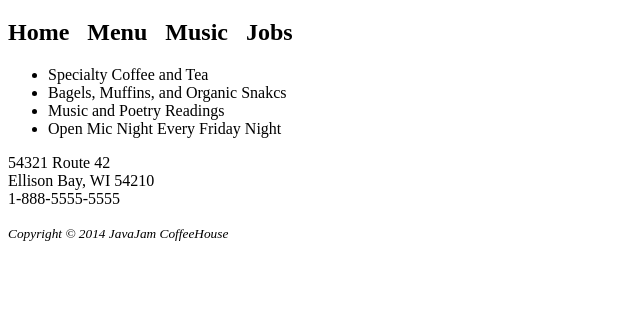
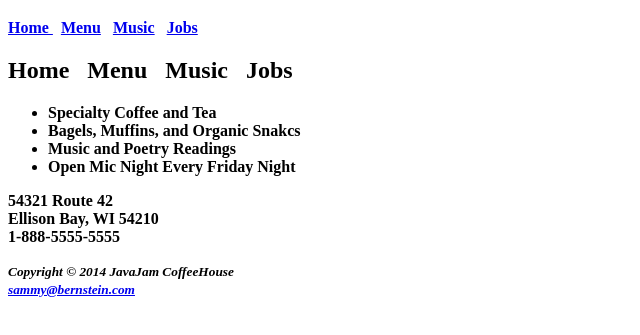
Before and after one commit to mrhalfpipe33/javajam-mrhalfpipe33, a plain HTML site: page index.html in a window 1280 px wide. Shown: the part 61-396 px from the top of the page, without its empty margins (0-640 px from the left). Drawn offline with Linux system fonts and the light colour scheme.

Commit message:
feat: Add hypder links for navigating between pages

```diff
--- a/index.html
+++ b/index.html
@@ -11,7 +11,10 @@
    </header>
 
    <nav>
-      <!-- your site navigation here -->
+     <b><a href="index.html">Home <a/>&nbsp;
+        <a href="menu.html">Menu</a> &nbsp;
+        <a href="music.html">Music</a> &nbsp;
+        <a href="jobs.html">Jobs</a>
    </nav>
 
   <div>
@@ -27,7 +30,12 @@
         Ellison Bay, WI 54210 <br>
         1-888-5555-5555 <p>
   <footer>
-      <small><i>Copyright &copy; 2014 JavaJam CoffeeHouse</i></small>
+      <small><i>
+        Copyright &copy; 2014 JavaJam CoffeeHouse <br>
+
+          <a href="mailto:sammy@bernstein.com">sammy@bernstein.com</a>
+
+        </i></small>
   </footer>
 
  </body>
```
Also changed, not shown: jobs.html (added), menu.html (added), music.html (added).
